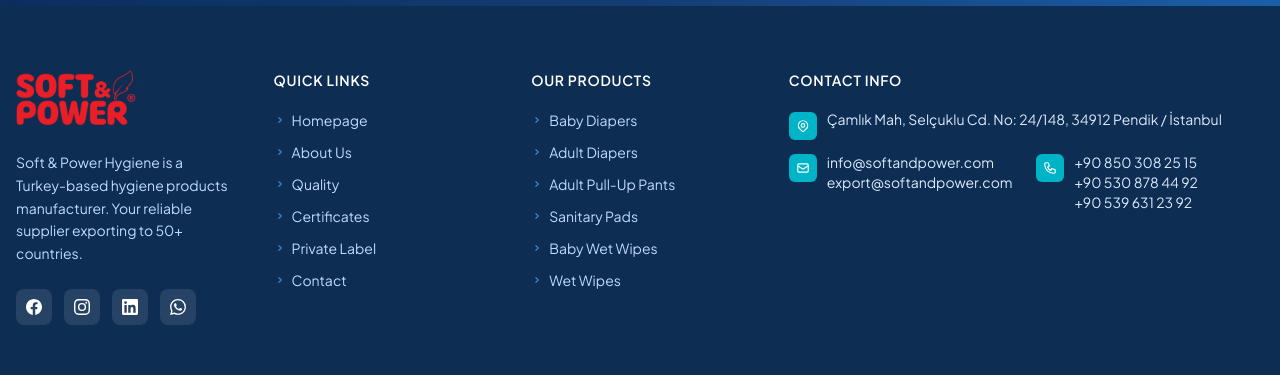
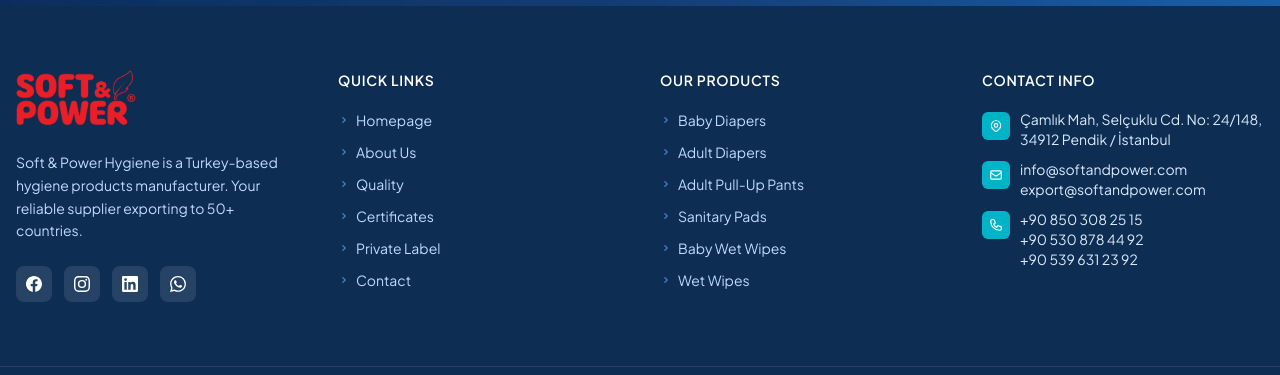
Before and after one commit to RamazanAyy/Ramazanay.github.io, a Next.js app: page /en in a window 1280 px wide. Shown: the part 6167-6542 px from the top of the page. Built offline with nearby package versions, Linux system fonts and the light colour scheme.

Commit message:
revert: footer grid'i 4-cola geri al, contact stacked kalsın

```diff
--- a/components/Footer.tsx
+++ b/components/Footer.tsx
@@ -34,7 +34,7 @@
     <CatalogWidget />
     <footer className="bg-[#0d2d52] text-white">
       <div className="max-w-7xl mx-auto px-4 py-16">
-        <div className="grid grid-cols-1 md:grid-cols-2 lg:grid-cols-5 gap-10">
+        <div className="grid grid-cols-1 md:grid-cols-2 lg:grid-cols-4 gap-10">
           {/* Brand Column */}
           <div className="lg:col-span-1">
             <div className="inline-block mb-5">
@@ -116,12 +116,12 @@
             </ul>
           </div>
 
-          {/* Contact — wider on lg+ so emails/phones fit in 2 cols */}
-          <div className="lg:col-span-2">
+          {/* Contact */}
+          <div>
             <h3 className="font-semibold text-white mb-5 text-sm uppercase tracking-wider">{t('contactInfo')}</h3>
-            <ul className="space-y-2.5 sm:grid sm:grid-cols-2 sm:gap-x-5 sm:gap-y-3 sm:space-y-0">
-              {/* Address — full row */}
-              <li className="flex items-start gap-2.5 sm:col-span-2">
+            <ul className="space-y-2.5">
+              {/* Address */}
+              <li className="flex items-start gap-2.5">
                 <span className="w-7 h-7 rounded-md bg-[#00b4c8] flex items-center justify-center flex-shrink-0 mt-0.5">
                   <svg className="w-3.5 h-3.5 text-white" fill="none" stroke="currentColor" viewBox="0 0 24 24">
                     <path strokeLinecap="round" strokeLinejoin="round" strokeWidth={2} d="M17.657 16.657L13.414 20.9a1.998 1.998 0 01-2.827 0l-4.244-4.243a8 8 0 1111.314 0z" />
```
